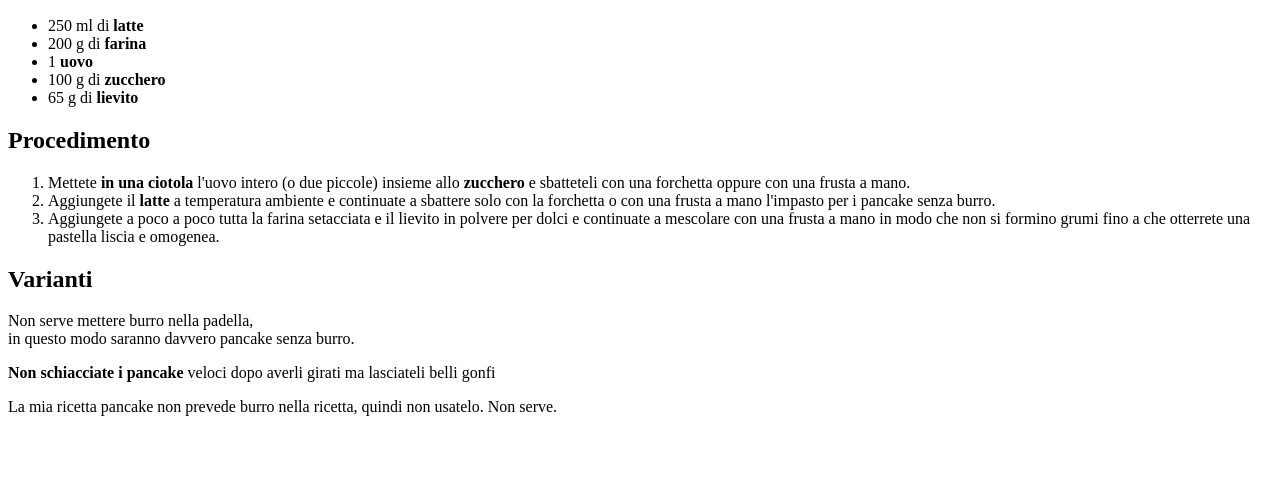
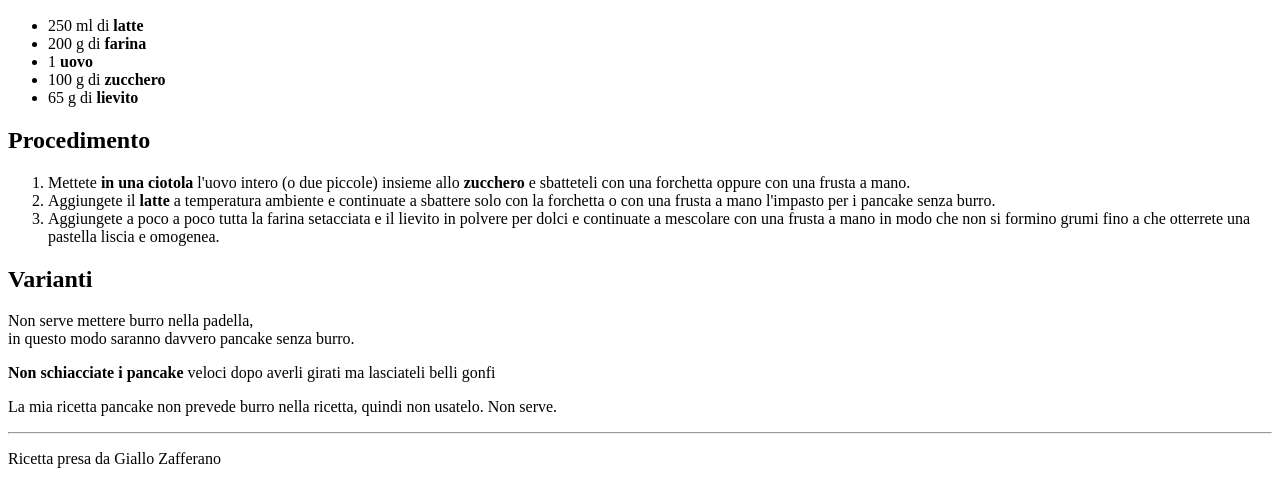
Before and after one commit to adelademarku/html-ricetta-pancake, a plain HTML site: page index.html in a window 1280 px wide. Shown: the part 110-612 px from the top of the page. Drawn offline with Linux system fonts and the light colour scheme.

Commit message:
aggiunto tag hr e p finale

```diff
--- a/index.html
+++ b/index.html
@@ -47,6 +47,9 @@
 
     <p> La mia ricetta pancake non prevede burro nella ricetta, quindi non usatelo. Non serve.</p>
 
+    <hr>
+     <p>Ricetta presa da Giallo Zafferano</p>
+
 </body>
 
 </html>
```
